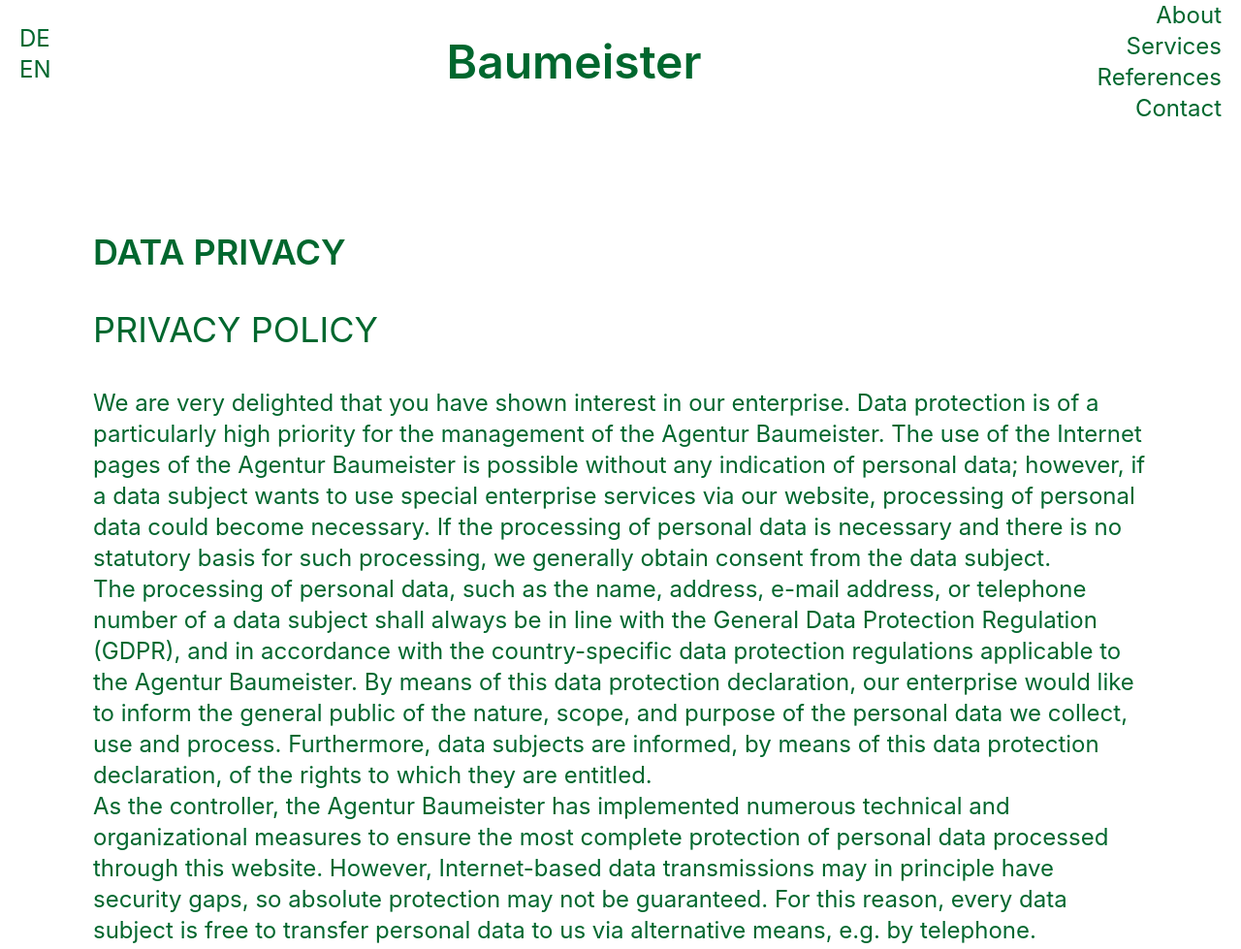
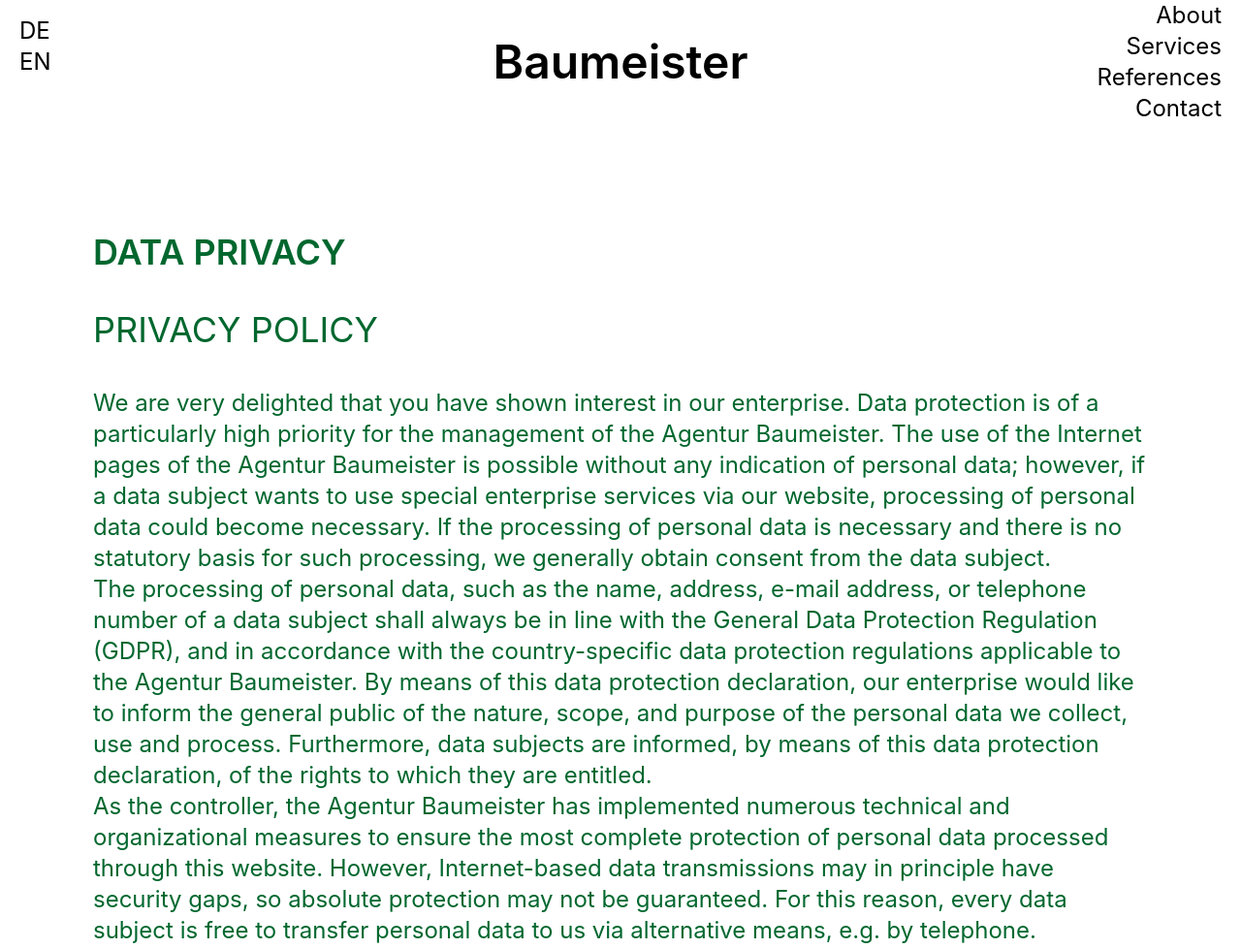
Before and after one commit to ora-nova/group2websiteproject, a website built with Vite: page src/sections/privacy.html in a window 1280 px wide. Shown: the top 979 px of the page at 97% size. Built offline with nearby package versions, Linux system fonts and the light colour scheme.

Commit message:
updated header

```diff
--- a/src/sections/privacy.html
+++ b/src/sections/privacy.html
@@ -7,23 +7,24 @@
     <link rel="icon" type="image/svg+xml" href="/favicon.svg" />
 </head>
 <body>
- <div class="text-[#00672e]">
-    <!-- The navigation bar -->
-    <header class=" fixed top-0 left-0 w-full h-32 z-50 flex items-center justify-between py-2 pr-5 pl-5 mx-auto ">
-        <div class="self-start  mt-4 text-2xl">
+  <div class="absolute top-4 left-5 text-2xl z-50 lg:fixed">
             <p>DE</p>
             <p>EN</p>
         </div>
-          <div class="relative w-60 h-35">
-    <div class="absolute inset-0 lg:hidden bg-white [clip-path:polygon(83%_29%,96%_36%,100%_49%,91%_66%,15%_72%,0%_58%,3%_39%)]"></div>
+      <!-- The navigation bar -->
+    <header class=" fixed top-0
+     left-0 w-full h-32 z-60 flex items-center justify-center py-2">
+
+        <div class="relative w-60 h-35">
+    <div class="absolute inset-0 md:hidden bg-white [clip-path:polygon(83%_29%,96%_36%,100%_49%,91%_66%,15%_72%,0%_58%,3%_39%)]"></div>
 
     <h1 class="relative z-10 flex h-full items-center justify-center text-5xl font-semibold">
         Baumeister
     </h1>
 </div>
-          <nav class=" flex justify-end">
+        <nav class=" absolute right-5  ">
 
- <div class=" lg:hidden w-14 h-15 flex items-center justify-center bg-green-800 [clip-path:polygon(16%_28%,75%_21%,100%_51%,79%_78%,26%_72%,13%_50%)] " onclick="window.location.href='src/sections/vision.html'">
+ <div class=" lg:hidden w-14 h-15 flex items-center justify-center bg-black [clip-path:polygon(16%_28%,75%_21%,100%_51%,79%_78%,26%_72%,13%_50%)] " onclick="window.location.href='src/sections/vision.html'">
                      <svg xmlns="http://www.w3.org/2000/svg" fill="none" viewBox="0 0 24 24" stroke-width="1.5" stroke="currentColor" class="size-6 text-white">
   <path stroke-linecap="round" stroke-linejoin="round" d="M3.75 6.75h16.5M3.75 12h16.5m-16.5 5.25h16.5" />
                      </svg>
@@ -35,7 +36,6 @@
             <a href="#contact">Contact</a>
 </div>
         </nav>
-
     </header>
     <div id="about" class="m-auto mt-60 text-2xl flex flex-col gap-10 max-w-[85%] text-[#00672e] font-normal">
             <h3 class="text-4xl font-semibold">DATA PRIVACY</h3>
```
